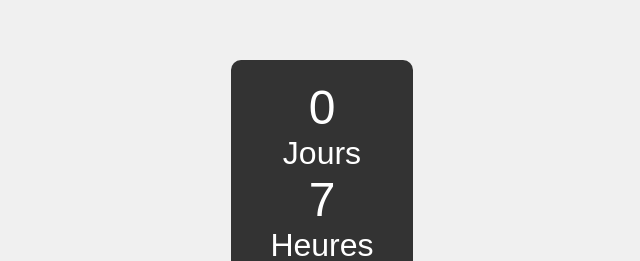
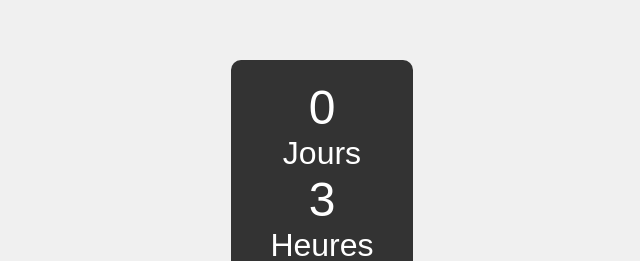
Before and after one commit to busdisplayer/countdown, a plain HTML site: page index.html in a window 1280 px wide. Shown: the part 109-370 px from the top of the page, 318-958 px from the left. Drawn offline with Linux system fonts and the light colour scheme.

Commit message:
Update index.html

```diff
--- a/index.html
+++ b/index.html
@@ -68,7 +68,7 @@
 
     <script>
         // Définir la date cible
-        var countDownDate = new Date("October 8, 2024 00:00:00").getTime();
+        var countDownDate = new Date("October 7, 2024 20:00:00").getTime();
 
         // Mettre à jour le compte à rebours toutes les secondes
         var countdownFunction = setInterval(function() {
```
